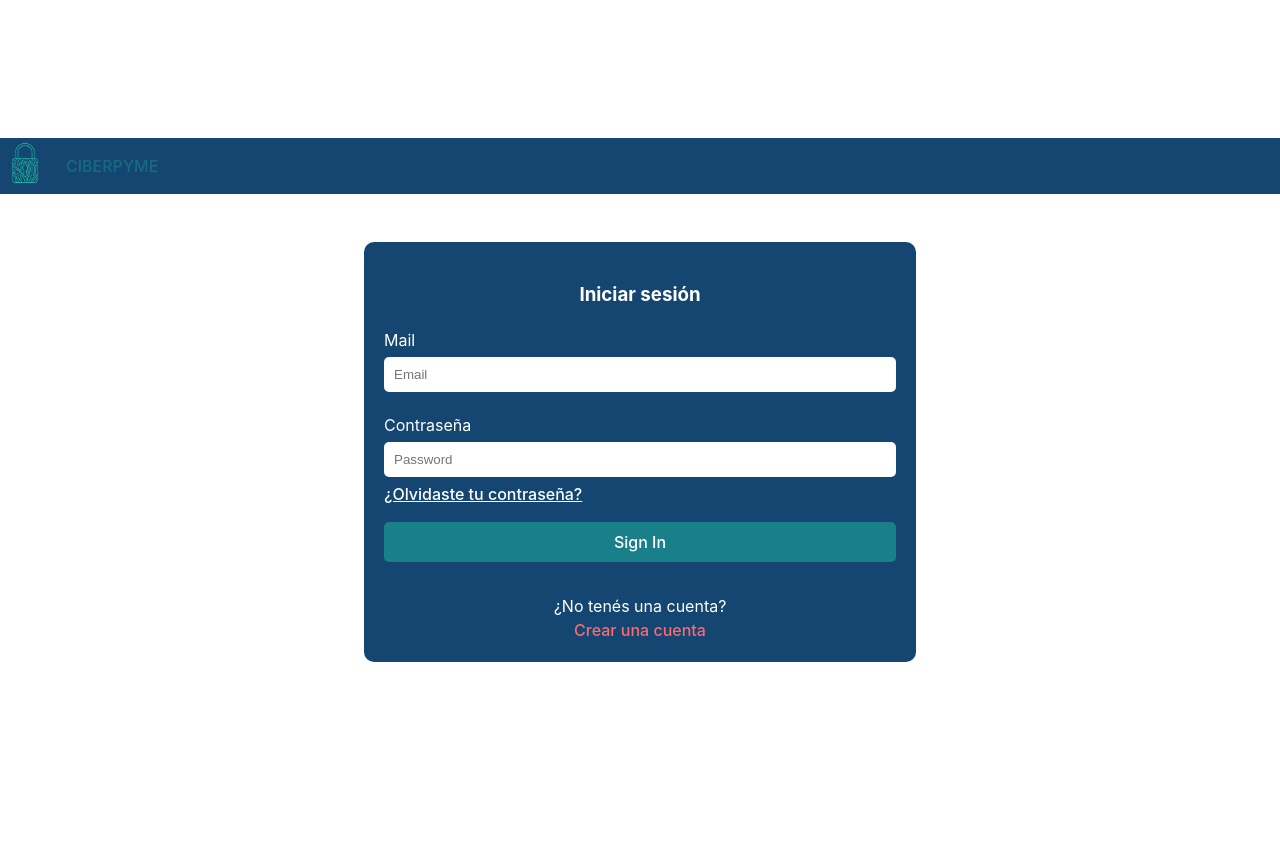
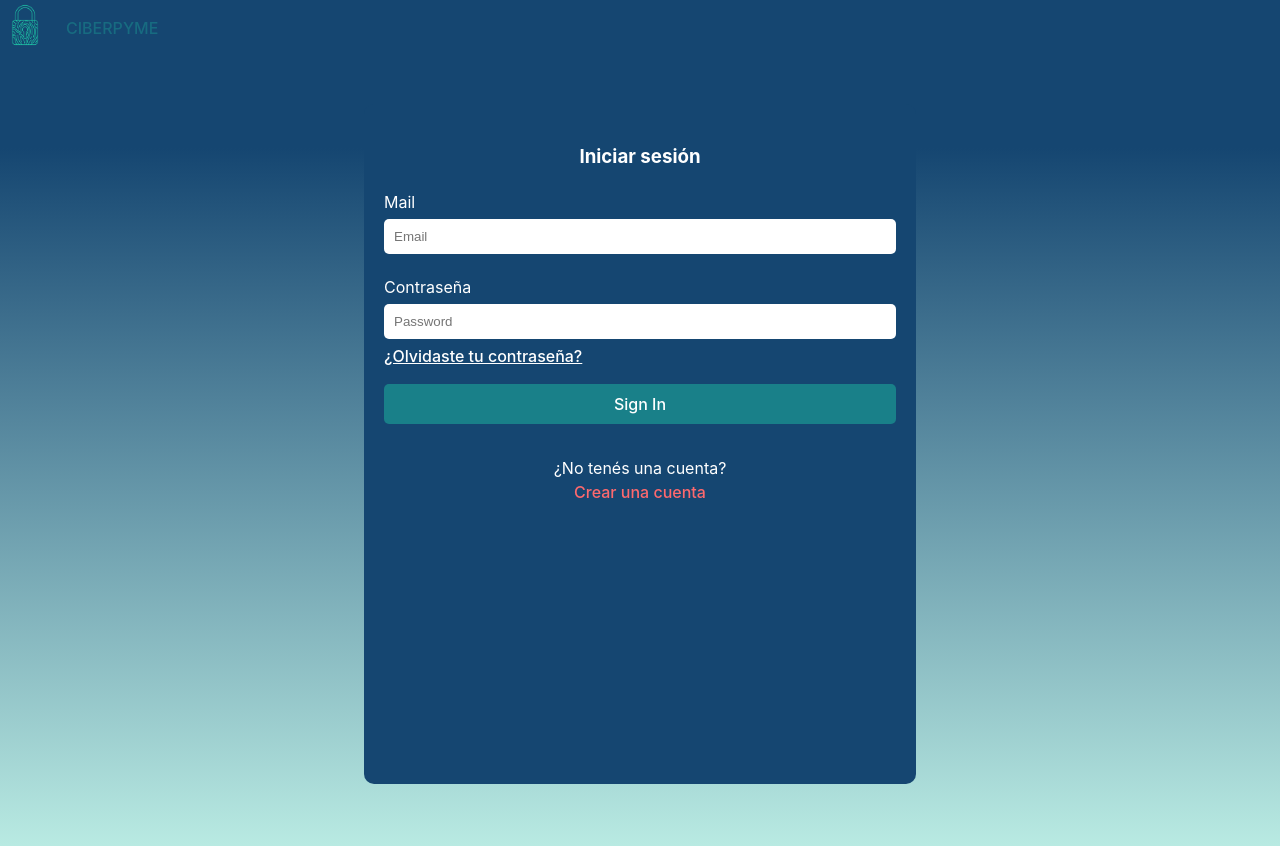
Before and after one commit to JuanIgnacioRios/Ciberpyme, a React (Vite) app: page / in a window 1280 px wide. Shown: the top 846 px of the page. Before the commit the page ends 800 px from the top, so only its background shows below. Built offline with nearby package versions, Linux system fonts and the light colour scheme.

Commit message:
background-color addition

```diff
--- a/src/views/Login/LogIn.css
+++ b/src/views/Login/LogIn.css
@@ -1,6 +1,13 @@
+.login{
+    width: 100%;
+    height: 100vh;
+    display: flex;
+    justify-content: center;
+    background: linear-gradient(180deg, #154671 11.5%, rgba(30, 194, 165, 0.3) 100%);
+}
 .login-container{
     margin-top: 3em;
-    background-color: linear-gradient(180deg, #154671 11.5%, rgba(30, 194, 165, 0.3) 100%);
+    height: 80%;
     width: 40%;
     justify-content: center;
     align-items: center;
--- a/src/views/Login/LogIn.jsx
+++ b/src/views/Login/LogIn.jsx
@@ -2,6 +2,7 @@ import './LogIn.css';
 
 function LogIn () {
   return (
+    <div className="login">
       <div className="login-container">
         <h3>Iniciar sesión</h3>
         <form>
@@ -19,6 +20,7 @@ function LogIn () {
           <p>¿No tenés una cuenta?</p>
           <a href="">Crear una cuenta</a>
       </div>
+    </div>
   );
 }
 
--- a/src/views/Navbar/Navbar.jsx
+++ b/src/views/Navbar/Navbar.jsx
@@ -9,7 +9,7 @@ function Navbar() {
                     <img src={logo} alt="logo" />
                 </div>
                 <div className="nav-links">
-                    <a href="">CIBERPYME</a>
+                    <a href="/">CIBERPYME</a>
                 </div>
             </div>
         </nav>
```
Lines whose indentation alone changed are shown as unchanged.
